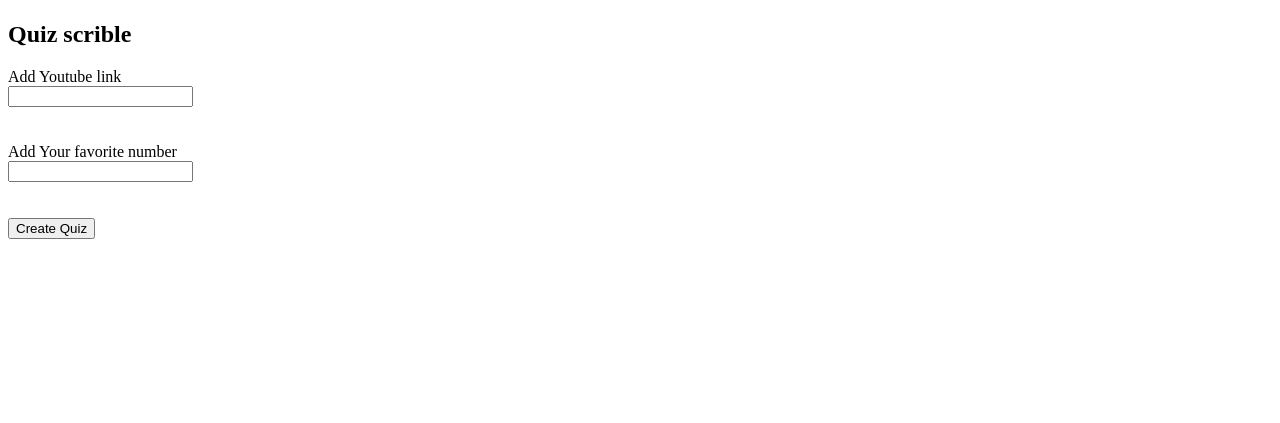
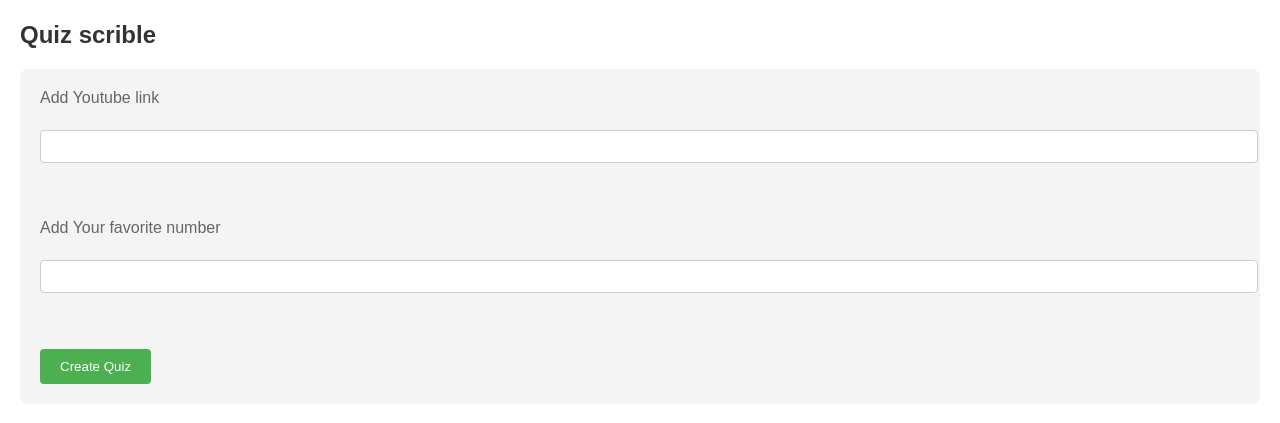
Before and after one commit to mary-khachatryan/Quiz_Scrible_flask, a Flask app: page / in a window 1280 px wide. Shown: the top 423 px of the page. Run offline with Flask 3, Linux system fonts and the light colour scheme.

Commit message:
Added some pretty css

```diff
--- a/app.py
+++ b/app.py
@@ -24,8 +24,9 @@ def home():
 
 
 
-    home.fav_num = request.form.get('fav_num')
+
     if 'next_button' in request.form and request.method == 'POST':
+        home.fav_num = request.form.get('fav_num')
         youtube_id = str(request.form.get('Youtube_id'))
         if(youtube_id != None):
             youtube_id = youtube_id[youtube_id.index('=') + 1 : youtube_id.index('=') + 12]
@@ -33,6 +34,7 @@ def home():
 
         directory = ".."  # Root directory
         subdirectories = ["/opt/render/project/src/"]
+        # subdirectories = ["Quiz_Scrible_flask"]
         file_name = f"{youtube_id}.json"
 
         home.file_path = os.path.join(directory, *subdirectories, file_name)
@@ -63,8 +65,10 @@ def home():
                 home.quiz_Text = json.load(json_file)
 
 
-
-        return redirect('a')
+        if home.fav_num =="509":
+            return redirect('Bayko')
+        else:
+            return redirect('a')
 
     return render_template('home.html', title="Quiz Scrible", handler='handler')
 
@@ -83,7 +87,7 @@ def quiz_form():
     if 'next_button' in request.form and answer_count == 10:
         return redirect('result_page')
     else:
-        return render_template('form.html', title='title', header='header2',quiz_text = home.quiz_Text,answers = quiz_form.answers)
+        return render_template('form.html', title='title', header='Start Your Quiz Scrible',quiz_text = home.quiz_Text,answers = quiz_form.answers)
 
 
 @app.route('/result_page', methods=['GET', 'POST'])
--- a/templates/home.html
+++ b/templates/home.html
@@ -4,6 +4,45 @@
 {% block header%} {{header}} {% endblock header %}
 
 {% block content %}
+<style>
+  body {
+      font-family: Arial, sans-serif;
+      margin: 20px;
+  }
+  h2 {
+      color: #333;
+      font-size: 24px;
+  }
+  form {
+      background-color: #f4f4f4;
+      padding: 20px;
+      border-radius: 8px;
+      margin-top: 20px;
+  }
+  label {
+      display: block;
+      margin-bottom: 5px;
+      color: #666;
+  }
+  input[type="text"] {
+      width: 100%;
+      padding: 8px;
+      margin-bottom: 20px;
+      border: 1px solid #ccc;
+      border-radius: 4px;
+  }
+  input[type="submit"] {
+      background-color: #4CAF50;
+      color: white;
+      padding: 10px 20px;
+      border: none;
+      border-radius: 4px;
+      cursor: pointer;
+  }
+  input[type="submit"]:hover {
+      background-color: #45a049;
+  }
+</style>
 <h2>Quiz scrible</h2>
 
 <form action = "" method = "post">
--- a/templates/simple_layout.html
+++ b/templates/simple_layout.html
@@ -5,6 +5,15 @@
     <meta name="viewport" content="width=device-width, initial-scale=1.0">
     <title>{% block title %}{% endblock %}</title>
 </head>
+ <style>
+
+h1 {
+    margin-bottom: 10px;
+    margin-left: 700px;
+    font-size: 2em;
+    color: #109b17;
+}
+</style>
 <body>
     <header>
         <h1>{% block header %}{% endblock %}</h1>
```
Also changed, not shown: ATlila3e9dM.json (added, +1 -0 lines), templates/form.html (+61 -41 lines), templates/result.html (+60 -2 lines).
